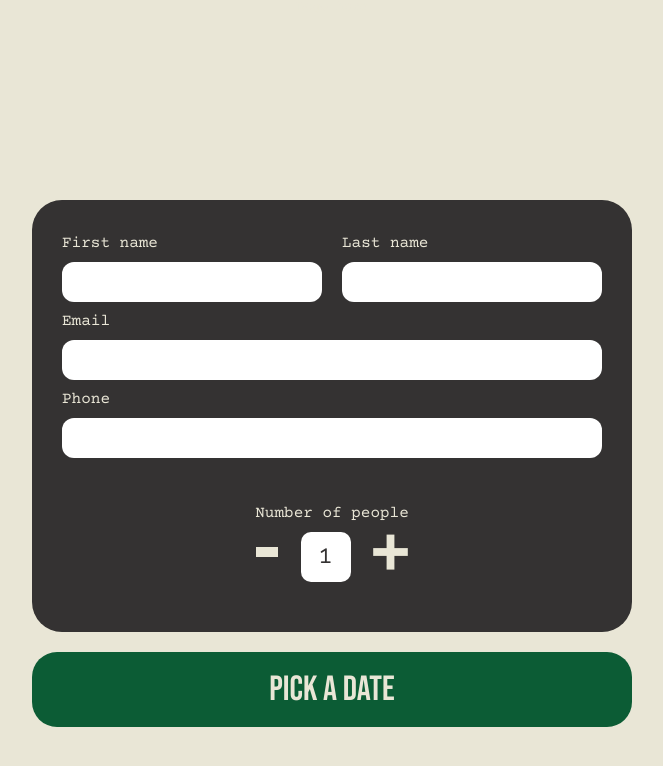
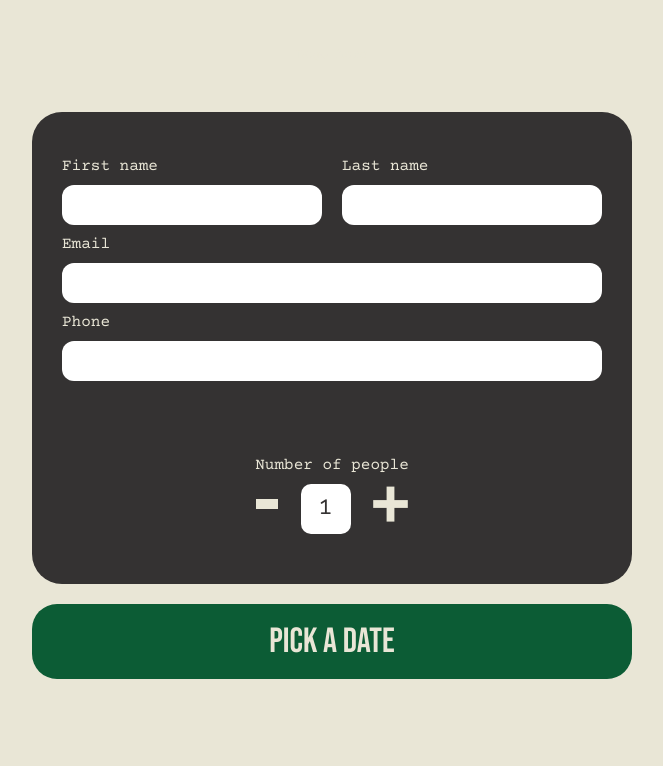
Before and after one commit to ndrada/Reservation-system, a React (Vite) app in the folder rezzy-system/: page / in a window 1280 px wide. Shown: the top 766 px of the page, without its empty margins (308-971 px from the left). Built offline with nearby package versions, Linux system fonts and the light colour scheme; no server answers.

Commit message:
Fix: date display issues + some styling mishaps

```diff
--- a/rezzy-system/src/CalendarPage.css
+++ b/rezzy-system/src/CalendarPage.css
@@ -1,16 +1,8 @@
-.app-container {
-    width: 100vw;
-    height: 85vh;
-    display: flex;
-    flex-direction: column;
-    justify-content: space-between;
-    align-items: center;
-}
-
 .calendar-area {
     width: 50vw;
     max-width: 600px;
     min-width: 510px;
+    height: 100%;
     display: flex;
     flex-direction: column;
     align-items: center;
@@ -35,8 +27,8 @@ h4, h5 {
     background: #e9e6d6;
     border: none;
     border-radius: 8px;
-    width: 40px;
-    height: 40px;
+    width: 50px;
+    height: 50px;
     font-size: 16px;
     cursor: pointer;
     transition: all ease 0.3s;
--- a/rezzy-system/src/CalendarPage.jsx
+++ b/rezzy-system/src/CalendarPage.jsx
@@ -14,7 +14,6 @@ const CalendarPage = ({ onDateSelect, onTimeSelect, partySize }) => {
         fetch("http://localhost:5000/settings")
         .then((res) => res.json())
         .then((data) => {
-            console.log("API Response for reservations:", data);
             setTimeFrequency(data.time_frequency === "hourly" ? 60 : 30);
             setMaxPeople(data.max_people);
             setLastReservationTime(data.last_reservation_time);
@@ -25,11 +24,15 @@ const CalendarPage = ({ onDateSelect, onTimeSelect, partySize }) => {
     //generate the next 28 days
     const generateDates = () => {
         const today = new Date();
-        return[...Array(28)].map((_, i) => {
-            const futureDate = new Date(today);
+        today.setDate(today.getDate() + 1);
+
+        const datesArray = [...Array(28)].map((_, i) => {
+            const futureDate = new Date(today.getTime());
             futureDate.setDate(today.getDate() + i);
             return futureDate.toISOString().split("T")[0];
         });
+
+        return datesArray;
     };
 
     //generate time slots based on time frequency
@@ -44,7 +47,6 @@ const CalendarPage = ({ onDateSelect, onTimeSelect, partySize }) => {
             startTime.setMinutes(startTime.getMinutes() + timeFrequency);
         }
 
-        console.log("Generated time slots:", slots);
 
         return slots;
     }
@@ -56,24 +58,19 @@ const CalendarPage = ({ onDateSelect, onTimeSelect, partySize }) => {
             fetch(`http://localhost:5000/reservations?date=${formattedDate}`)
             .then((res) => res.json())
             .then((data) => {
-                console.log("API Response:", data); // ✅ debugging Log
                 const takenTimes = data.reduce((acc, res) => {
                     acc[res.time] = (acc[res.time] || 0) + res.party_size;
                     return acc;
                     },
                 {});
 
-                console.log("Taken times before filtering:", takenTimes);
 
                 const timeSlots = generateTimeSlots().filter((time) => {
                     const bookedPeople = takenTimes[time] || 0;
-                    console.log(`Checking time slot: ${time}, booked: ${bookedPeople}, max: ${maxPeople}`);
                     const reqSpace = (partySize ?? 1);
                     return bookedPeople + reqSpace <= maxPeople;
                 });
-                console.log("before setting available times:", timeSlots);
                 setAvailableTimes(timeSlots);
-                console.log("after setting available times:", timeSlots);
             })
             .catch((error) => console.error("Error fetching reservations:", error));
         }
@@ -89,6 +86,11 @@ const CalendarPage = ({ onDateSelect, onTimeSelect, partySize }) => {
 
     // handle date selection
     const handleDateClick = (date) => {
+        console.log("clicked date (raw):", date);
+
+        const parsedDate = new Date(date);
+        console.log("parsed date:", parsedDate.toISOString());
+
         setSelectedDate(date);
         onDateSelect(date);
       };
@@ -114,12 +116,14 @@ const CalendarPage = ({ onDateSelect, onTimeSelect, partySize }) => {
                     <div className="calendar">
                         <div className="calendar-grid">
                             {generateDates().map((date, i) => (
+                                console.log(`rendering button for date: ${date} (index: ${i})`),
                                 <button
                                 key={i}
                                 className={`date-button ${selectedDate === date ? "selected" : ""}`}
                                 onClick={() => handleDateClick(date)}
                                 >
-                                    {new Date(date).toLocaleDateString("en-US", {month:"numeric", day:"numeric"})}
+                                    {/* {new Date(date).toLocaleDateString("en-US", {month:"numeric", day:"numeric"})} */}
+                                    {date.split("-").slice(1).join("/")}
                                 </button>
                             ))}
                         </div>
@@ -128,7 +132,6 @@ const CalendarPage = ({ onDateSelect, onTimeSelect, partySize }) => {
                     {/* available times section */}
                     {selectedDate && (
                         <div className="available-times">
-                            {console.log("rendering available times in the ui:", availableTimes)}
                             <h5>Showing available times for {selectedDate}</h5>
                             <div className="time-list">
                                 {availableTimes.length > 0 ? (
--- a/rezzy-system/src/ReservationDetails.css
+++ b/rezzy-system/src/ReservationDetails.css
@@ -1,17 +1,17 @@
-.app-container {
+/* .app-container {
     width: 100vw;
     height: 85vh;
     display: flex;
     flex-direction: column;
     justify-content: space-between;
     align-items: center;
-}
+} */
 
 .app-area {
     width: 50vw;
     max-width: 600px;
     min-width: 510px;
-    height: 60vh;
+    height: 500px;
     display: flex;
     flex-direction: column;
     align-items: center;
--- a/rezzy-system/src/ReservationPage.css
+++ b/rezzy-system/src/ReservationPage.css
@@ -1,10 +1,12 @@
 .app-container {
     width: 100vw;
     height: 85vh;
+    min-height: 650px;
     display: flex;
     flex-direction: column;
-    justify-content: space-between;
     align-items: center;
+    justify-content: space-evenly;
+    margin-bottom: 20px;
 }
 
 .app-area {
@@ -12,6 +14,7 @@
     max-width: 600px;
     min-width: 510px;
     height: 60vh;
+    min-height: 500px;
     display: flex;
     flex-direction: column;
     align-items: center;
@@ -21,7 +24,7 @@
 
 .reservations-area {
     width: 100%;
-    height: 90%;
+    height: 500px;
     display: flex;
     flex-direction: column;
     align-items: center;
```
